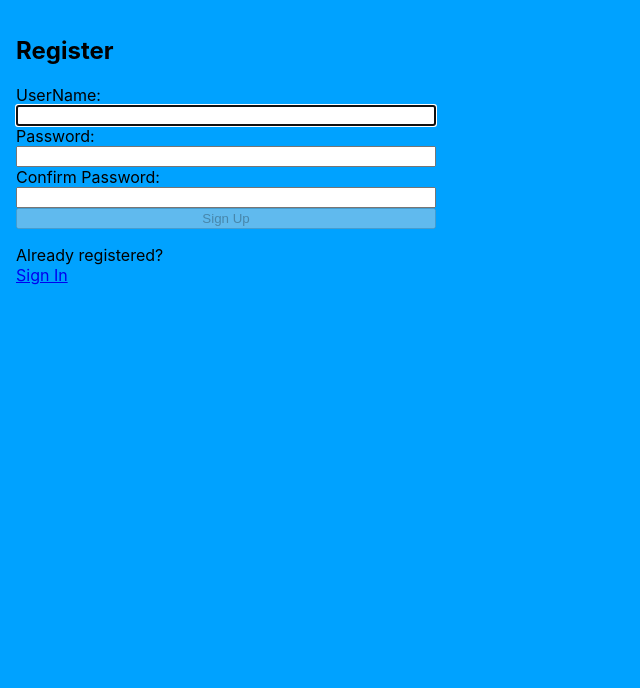
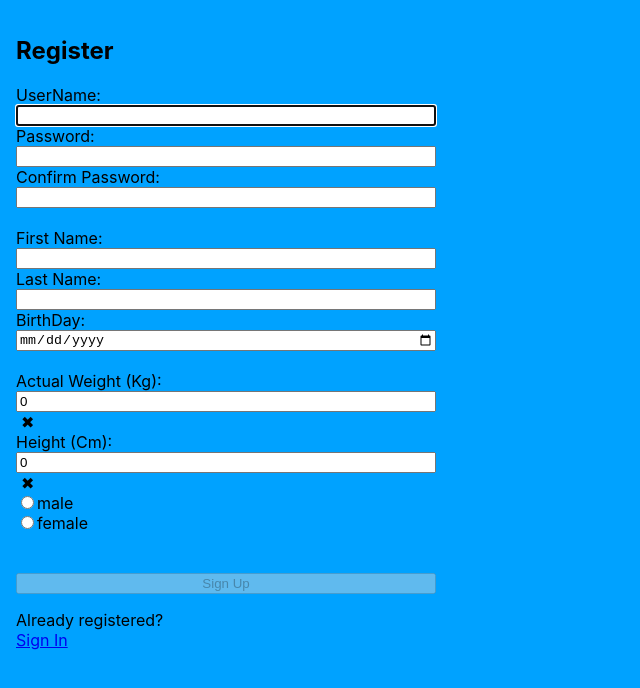
Before and after one commit to diclementef92/EpicodeCapstoneProject, a React (Create React App) app in the folder front-end/: page / in a window 1280 px wide. Shown: the top 688 px of the page, without its empty margins (0-640 px from the left). Built offline with nearby package versions, Linux system fonts and the light colour scheme.

Commit message:
register form

```diff
--- a/front-end/src/Register.css
+++ b/front-end/src/Register.css
@@ -53,3 +53,14 @@ section {
   padding: 0.5rem;
   margin-bottom: 0.5rem;
 }
+
+/* for validation weight */
+input:invalid + span::after {
+  content: "✖";
+  padding-left: 5px;
+}
+
+input:valid + span::after {
+  content: "✓";
+  padding-left: 5px;
+}
--- a/front-end/src/Register.js
+++ b/front-end/src/Register.js
@@ -6,6 +6,7 @@ import {
 } from "@fortawesome/free-solid-svg-icons";
 import { useEffect, useRef, useState } from "react";
 import "./Register.css";
+import { InputGroup } from "react-bootstrap";
 
 const USER_REGEX = /^[A-z][A-z0-9-_]{3,23}$/;
 const PWD_REGEX = /^(?=.*[a-z])(?=.*[A-Z])(?=.*[0-9])(?=.*[!@#$%]).{8,24}$/;
@@ -26,6 +27,13 @@ const Register = () => {
   const [matchPwd, setMatchPwd] = useState("");
   const [validMatch, setValidMatch] = useState(false);
   const [matchFocus, setMatchFocus] = useState(false);
+
+  const [firstName, setFirstName] = useState("");
+  const [lastName, setLastName] = useState("");
+  const [birthDay, setBirthDay] = useState("");
+
+  const [initialWeightKg, setInitialWeightKg] = useState(0);
+  const [heightCm, setHeightCm] = useState(0);
 
   const [errMsg, setErrMsg] = useState("");
   const [success, setSuccess] = useState(false);
@@ -91,11 +99,11 @@ const Register = () => {
                 icon={faCheck}
                 className={validName ? "valid" : "hide"}
               />
+              <FontAwesomeIcon
+                icon={faTimes}
+                className={validName || !user ? "hide" : "invalid"}
+              />
             </label>
-            <FontAwesomeIcon
-              icon={faTimes}
-              className={validName || !user ? "hide" : "invalid"}
-            />
             <input
               type="text"
               id="username"
@@ -196,7 +204,81 @@ const Register = () => {
               <FontAwesomeIcon icon={faInfoCircle} />
               Must match the first password input field.
             </p>
+            <br />
+            {/* First Name field*/}
+            <label htmlFor="firstName">First Name:</label>
+            <input
+              type="text"
+              id="firstName"
+              autoComplete="off"
+              onChange={(e) => setFirstName(e.target.value)}
+              value={firstName}
+              required
+            />
+            {/* Last Name field*/}
+            <label htmlFor="lastName">Last Name:</label>
+            <input
+              type="text"
+              id="lastName"
+              autoComplete="off"
+              onChange={(e) => setLastName(e.target.value)}
+              value={lastName}
+              required
+            />
+            {/* Last Name field*/}
+            <label htmlFor="birthDay">BirthDay:</label>
+            <input
+              type="date"
+              id="birthDay"
+              autoComplete="off"
+              onChange={(e) => setBirthDay(e.target.value)}
+              value={birthDay}
+              required
+            />
+            <br />
+            {/* initial Weight Kg field*/}
+            <label htmlFor="initialWeightKg">Actual Weight (Kg):</label>
+            <input
+              type="number"
+              id="initialWeightKg"
+              autoComplete="off"
+              onChange={(e) => setInitialWeightKg(e.target.value)}
+              value={initialWeightKg}
+              required
+              step="0.01"
+              min="30"
+              max="300"
+            />
+            <span className="validity"></span>
+            {/* height Cm field*/}
+            <label htmlFor="heightCm">Height (Cm):</label>
+            <input
+              type="number"
+              id="heightCm"
+              autoComplete="off"
+              onChange={(e) => setHeightCm(e.target.value)}
+              value={heightCm}
+              required
+              step="0.01"
+              min="100"
+              max="250"
+            />
+            <span className="validity"></span>
+
+            {/* Gender field*/}
+            <div>
+              <input type="radio" id="male" name="gender" value="MALE" />
+              <label for="male">male</label>
+            </div>
+            <div>
+              <input type="radio" id="female" name="gender" value="FEMALE" />
+              <label for="female">female</label>
+            </div>
+            <br />
+
+            <br />
             <button
+              className="btn-primary"
               disabled={!validName || !validPwd || !validMatch ? true : false}
             >
               Sign Up
```
